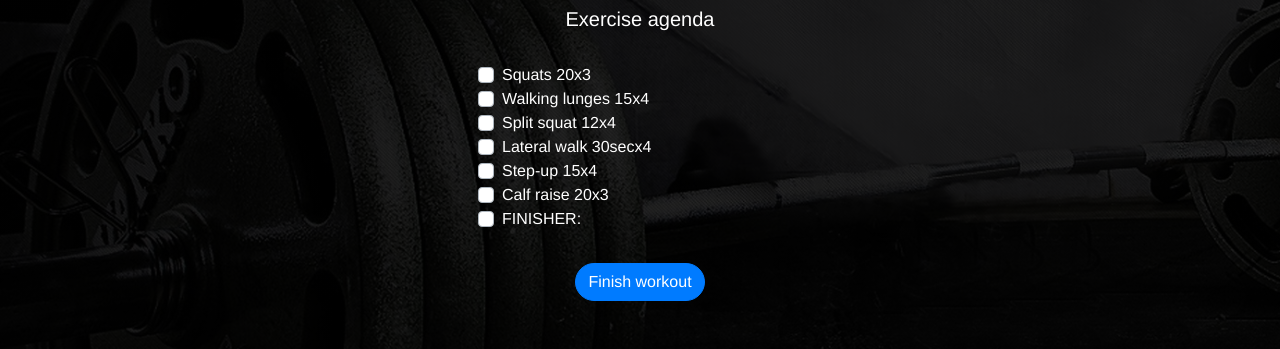
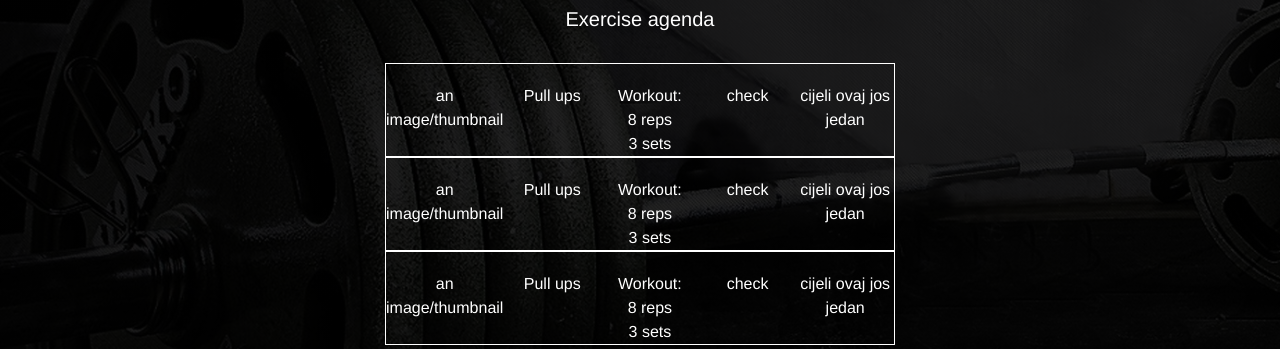
Before and after one commit to adishadzic/gymboapp, a Vue app: page /legsbeginner in a window 1280 px wide. Shown: the part 480-829 px from the top of the page. Built offline with nearby package versions, Linux system fonts and the light colour scheme; no server answers.

Commit message:
upload
(Adisove promjene; morala sam commitat zbog buga)

```diff
--- /dev/null
+++ b/src/components/WorkoutCard.vue
@@ -0,0 +1,18 @@
+<template>
+      <div class="card">
+            <img class="card-img-top" :src="info.url" />
+      </div>
+</template>
+
+<script>
+export default {
+      props: ['info'],
+      name: 'WorkoutCard',
+};
+</script>
+
+<style scoped>
+.card img{
+      width: 18rem;
+}
+</style>
--- a/src/views/Dashboard.vue
+++ b/src/views/Dashboard.vue
@@ -22,34 +22,38 @@
             </nav>
             <div class="workouts">
               <div class="title"><h4><strong>Workouts</strong></h4></div>
-              <div class="row">
-                  <div class="card" style="width: 18rem;">
-                    <img src="@/assets/gym.jpg" class="card-img-top"><div class="card-img-overlay font-weight-bold">Pull</div>
-                  </div>
-                  <div class="card ml-3" style="width: 18rem;">
-                    <img src="@/assets/gym1.jpg" class="card-img-top"><div class="card-img-overlay font-weight-bold">Push</div>
-                  </div>
-                  <div class="card ml-3" style="width: 18rem;">
-                    <img src="@/assets/gym.jpg" class="card-img-top"><div class="card-img-overlay font-weight-bold">Core</div>
-                  </div>
-                  <div class="card ml-3" style="width: 18rem;">
-                    <img src="@/assets/gym1.jpg" class="card-img-top"><div class="card-img-overlay font-weight-bold">Legs</div>
-                  </div>
-              </div>
-              <div class="row">
-                <div class="card mt-3" style="width: 18rem;">
-                    <img src="@/assets/gym.jpg" class="card-img-top"><div class="card-img-overlay font-weight-bold">Pull & Push</div>
-                  </div>
-                  <div class="card mt-3 ml-3" style="width: 18rem;">
-                    <img src="@/assets/gym1.jpg" class="card-img-top"><div class="card-img-overlay font-weight-bold">Cardio</div>
-                  </div>
-              </div>
+             <div class="row">
+                <div class="card">
+                  <workout-card v-for="card in cards" :key="card.url" :info="card" />
+                </div>
+             </div>
               <div class="title mt-5"><h3>My plan</h3></div>
             </div>
       </div>
     </div>
 </div>
 </template>
+
+<script>
+import WorkoutCard from '@/components/WorkoutCard.vue';
+let cards = [];
+cards = [
+  {url:"https://cdn.discordapp.com/attachments/700685922299019265/799406930261966898/gym.jpg"},
+  {url:"https://images.unsplash.com/photo-1434596922112-19c563067271?ixid=MXwxMjA3fDB8MHxwaG90by1wYWdlfHx8fGVufDB8fHw%3D&ixlib=rb-1.2.1&auto=format&fit=crop&w=1350&q=80"},
+  {url:"https://images.unsplash.com/photo-1434596922112-19c563067271?ixid=MXwxMjA3fDB8MHxwaG90by1wYWdlfHx8fGVufDB8fHw%3D&ixlib=rb-1.2.1&auto=format&fit=crop&w=1350&q=80"},
+];
+export default {
+  name: 'Dashboard',
+  data: function(){
+      return {
+        cards: cards,
+    }
+  },
+  components: {
+    WorkoutCard,
+  },
+};
+</script>
 
 <style scoped>
 ul, li{
@@ -61,7 +65,6 @@ ul, li{
     z-index: 100;
     padding: 0;
 }
-
 .sidebar .nav-link {
   font-weight: 500;
   color: white;
@@ -80,9 +83,6 @@ ul, li{
     display: flex;
     height: 100vh;
 }
-.workouts{
-  background-color: whoit;
-}
 .workouts .title{
   text-align: left;
 }
--- a/src/views/LegsBeginner.vue
+++ b/src/views/LegsBeginner.vue
@@ -13,22 +13,87 @@
             <b-col>
                 <h5 class="title">Exercise agenda</h5>
                 <br>
-                <b-form-group
-                    v-slot="{ ariaDescribedby }"
-                >
-                    <b-form-checkbox
-                        class="check"
-                        v-for="option in options"
-                        v-model="selected"
-                        :key="option.value"
-                        :value="option.value"
-                        :aria-describedby="ariaDescribedby"
-                        name="flavour-3a"
-                        stacked
-                    >
-                        {{ option.text }}
-                    </b-form-checkbox>
-                </b-form-group>
+                <b-container>
+      <b-row align-h="center">
+        <b-col cols="12" md="6">
+          <b-row style="border: 1px solid;" no-gutters>
+            <b-col>
+              an image/thumbnail
+            </b-col>
+            <b-col>
+              Pull ups
+            </b-col>
+            <b-col>
+              Workout:
+              <br>
+              8 reps
+              <br>
+              3 sets
+            </b-col>
+            <b-col>
+              check
+            </b-col>
+            <b-col>
+              cijeli ovaj jos jedan
+            </b-col>
+          </b-row>
+        </b-col>
+      </b-row>
+    </b-container>
+    <b-container>
+      <b-row align-h="center">
+        <b-col cols="12" md="6">
+          <b-row style="border: 1px solid;" no-gutters>
+            <b-col>
+              an image/thumbnail
+            </b-col>
+            <b-col>
+              Pull ups
+            </b-col>
+            <b-col>
+              Workout:
+              <br>
+              8 reps
+              <br>
+              3 sets
+            </b-col>
+            <b-col>
+              check
+            </b-col>
+            <b-col>
+              cijeli ovaj jos jedan
+            </b-col>
+          </b-row>
+        </b-col>
+      </b-row>
+    </b-container>
+    <b-container>
+      <b-row align-h="center">
+        <b-col cols="12" md="6">
+          <b-row style="border: 1px solid;" no-gutters>
+            <b-col>
+              an image/thumbnail
+            </b-col>
+            <b-col>
+              Pull ups
+            </b-col>
+            <b-col>
+              Workout:
+              <br>
+              8 reps
+              <br>
+              3 sets
+            </b-col>
+            <b-col>
+              check
+            </b-col>
+            <b-col>
+              cijeli ovaj jos jedan
+            </b-col>
+          </b-row>
+        </b-col>
+      </b-row>
+    </b-container>
                 <b-button pill variant="primary" class="mt-3">Finish workout</b-button>
                 <br>
             </b-col>
```
